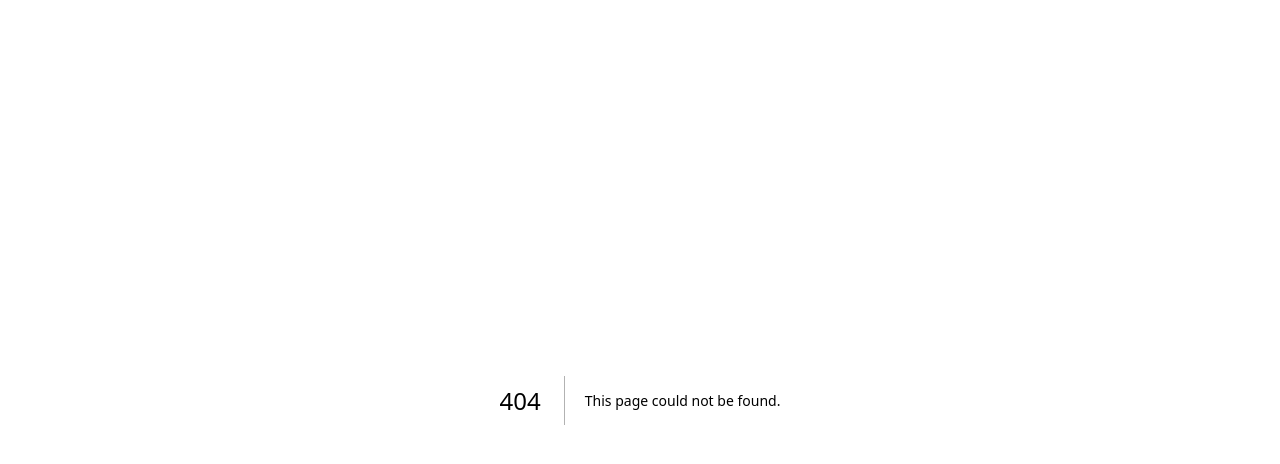
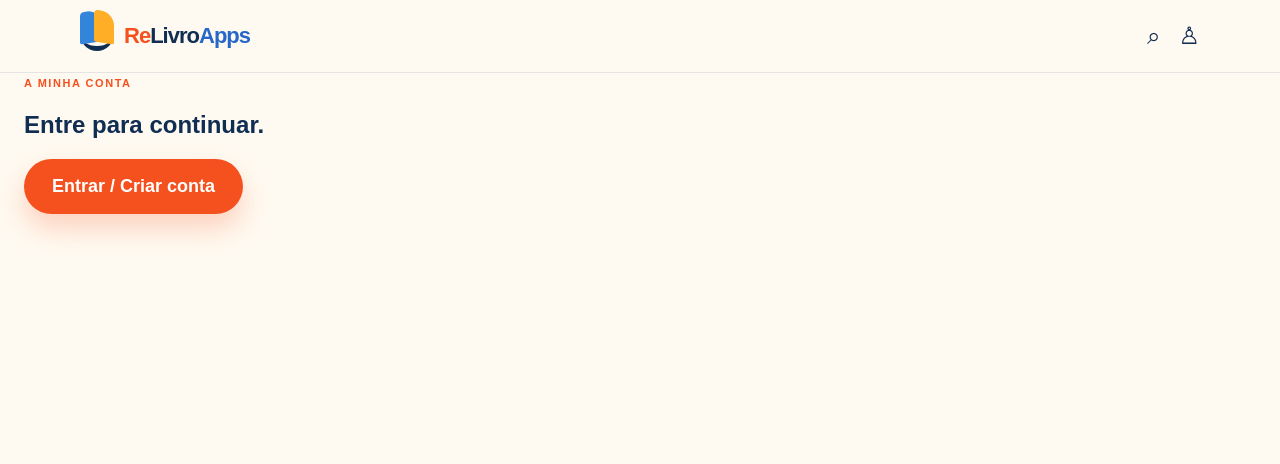
Before and after one commit to jzzmatt/ReLivroApps, a Next.js app: page /profile in a window 1280 px wide. Before the commit this address had no page. Shown: the top 464 px of the page. Built offline with nearby package versions, Linux system fonts and the light colour scheme; no server answers.

Commit message:
feat: add Supabase authentication and profile foundation

```diff
--- /dev/null
+++ b/app/profile/page.tsx
@@ -0,0 +1,8 @@
+import Link from "next/link";
+import {AppShell} from "@/components/AppShell";
+import {createClient} from "@/lib/supabase/server";
+
+export default async function ProfilePage(){
+ const supabase=await createClient(); const {data:{user}}=await supabase.auth.getUser();
+ return <AppShell><section className="profile-page container"><span className="eyebrow">A MINHA CONTA</span><h1>{user?"O meu perfil":"Entre para continuar."}</h1>{user?<div className="profile-panel"><div className="avatar profile-avatar">{(user.email||"U").slice(0,2).toUpperCase()}</div><div><h2>{user.user_metadata?.display_name||user.email?.split("@")[0]}</h2><p>{user.email}</p></div><div className="profile-links"><Link href="/sell">＋ Publicar livro</Link><Link href="/books">⌕ Explorar livros</Link><Link href="/profile/favorites">♡ Os meus favoritos</Link></div></div>:<Link className="button" href="/auth">Entrar / Criar conta</Link>}</section></AppShell>
+}
```
